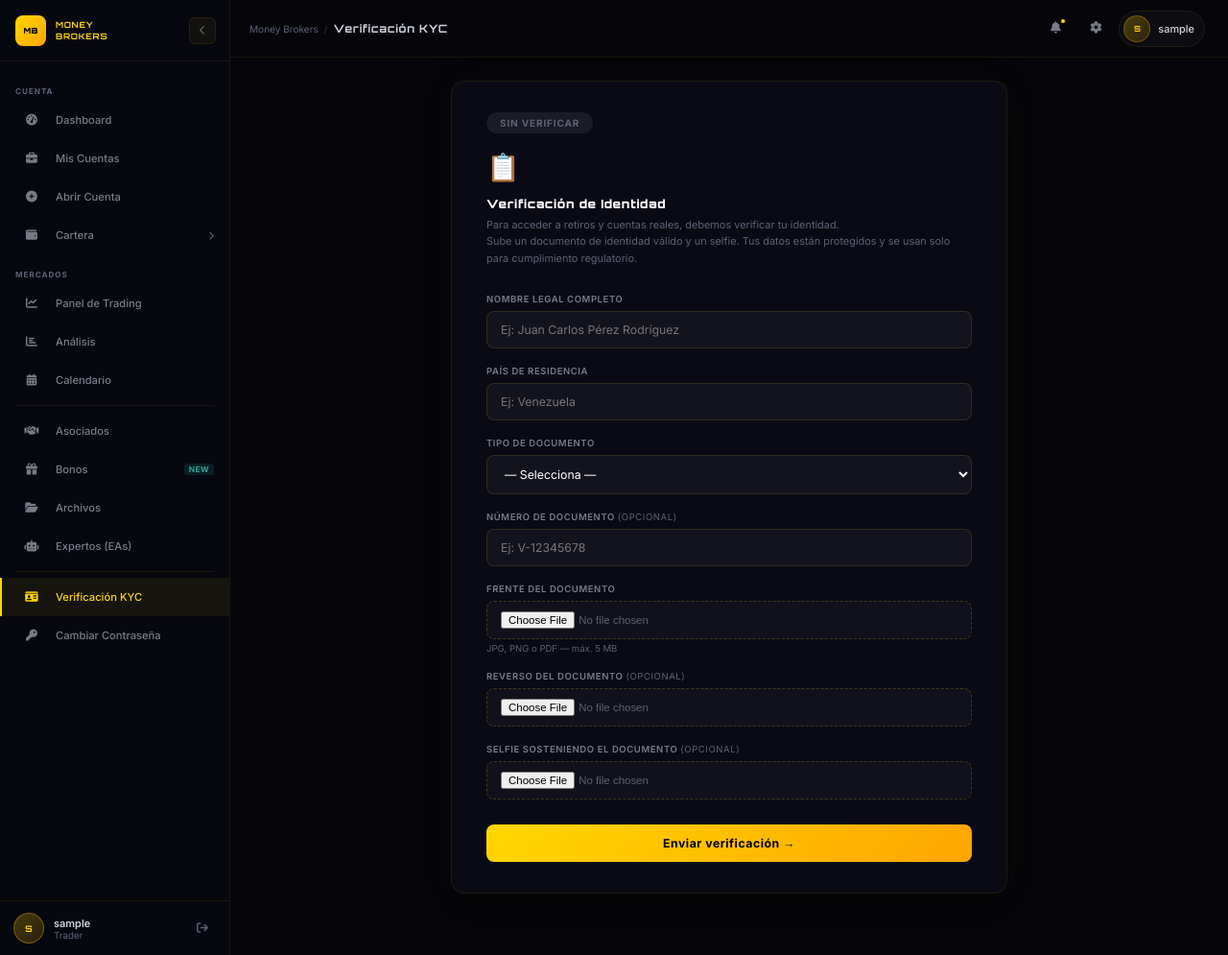
After one commit to Naffer27/trx_simulator, a Django app: page /kyc/ in a window 1280 px wide. The commit adds this page. Shown: the whole page at 96% size. Run offline with Django 4.2, Linux system fonts and the light colour scheme; the visitor is signed in with stand-in values (Sample User, id 1); data comes from the database, SQL or seed files in the repository; parts of the project's set-up code (start-up, migrations or seed data) failed here and were passed over.

Commit message:
feat: add kyc submission page

```diff
--- a/simulator/forms.py
+++ b/simulator/forms.py
@@ -4,7 +4,7 @@ from django import forms
 from django.contrib.auth.models import User
 from django.conf import settings
 from django.contrib.auth.password_validation import validate_password
-from .models import TradingAccount, Deposit, MARGIN_ENGINE_TYPES
+from .models import TradingAccount, Deposit, MARGIN_ENGINE_TYPES, KYCProfile
 
 
 class LoginForm(forms.Form):
@@ -210,3 +210,27 @@ class WithdrawAccountForm(forms.Form):
             "class": "form-input", "step": "1", "min": "1", "placeholder": "100.00",
         }),
     )
+
+
+class KYCProfileForm(forms.ModelForm):
+    class Meta:
+        model  = KYCProfile
+        fields = [
+            "legal_name",
+            "country",
+            "document_type",
+            "document_number",
+            "document_front",
+            "document_back",
+            "selfie",
+        ]
+
+    def __init__(self, *args, **kwargs):
+        super().__init__(*args, **kwargs)
+        self.fields["legal_name"].required     = True
+        self.fields["country"].required        = True
+        self.fields["document_type"].required  = True
+        self.fields["document_front"].required = True
+        self.fields["document_number"].required = False
+        self.fields["document_back"].required   = False
+        self.fields["selfie"].required          = False
--- a/simulator/templates/simulator/base_app.html
+++ b/simulator/templates/simulator/base_app.html
@@ -516,6 +516,13 @@
 
       <div class="sb-divider"></div>
 
+      <!-- Verificación KYC -->
+      <a href="{% url 'simulator:kyc' %}"
+         class="sb-link {% if active_section == 'kyc' %}active{% endif %}">
+        <span class="sb-icon"><i class="fa-solid fa-id-card"></i></span>
+        <span class="sb-text">Verificación KYC</span>
+      </a>
+
       <!-- Cambiar Contraseña -->
       <a href="{% url 'simulator:password_change' %}"
          class="sb-link {% if active_section == 'password_change' %}active{% endif %}">
--- /dev/null
+++ b/simulator/templates/simulator/kyc.html
@@ -0,0 +1,247 @@
+{% extends "simulator/base_app.html" %}
+{% block title %}Verificación KYC — Money Brokers{% endblock %}
+{% block page_title %}Verificación KYC{% endblock %}
+
+{% block extra_styles %}
+.kyc-wrap { max-width: 580px; margin: 0 auto; }
+.kyc-card {
+  background: var(--bg-card-2);
+  border: 1px solid var(--border);
+  border-radius: 14px;
+  padding: 32px 36px;
+  box-shadow: 0 0 40px rgba(255,215,0,.04), 0 16px 40px rgba(0,0,0,.5);
+  margin-bottom: 24px;
+}
+.kyc-status-badge {
+  display: inline-block;
+  padding: 5px 14px;
+  border-radius: 20px;
+  font-size: .72rem;
+  font-weight: 700;
+  letter-spacing: .08em;
+  text-transform: uppercase;
+  margin-bottom: 18px;
+}
+.badge-not_started { background: rgba(255,255,255,.07); color: var(--muted); }
+.badge-pending     { background: rgba(255,165,0,.15);   color: #FFA500; border: 1px solid rgba(255,165,0,.3); }
+.badge-approved    { background: rgba(39,174,96,.15);   color: #27ae60; border: 1px solid rgba(39,174,96,.3); }
+.badge-rejected    { background: rgba(239,83,80,.15);   color: #ef5350; border: 1px solid rgba(239,83,80,.3); }
+.kyc-title {
+  font-family: 'Orbitron', sans-serif;
+  font-size: .88rem; font-weight: 900;
+  letter-spacing: .06em; color: #fff;
+  margin-bottom: 6px;
+}
+.kyc-sub  { font-size: .78rem; color: var(--muted); line-height: 1.6; margin-bottom: 28px; }
+.kyc-reason {
+  background: rgba(239,83,80,.08);
+  border: 1px solid rgba(239,83,80,.2);
+  border-radius: 8px;
+  color: #ef5350;
+  font-size: .78rem;
+  padding: 12px 16px;
+  margin-bottom: 24px;
+  line-height: 1.5;
+}
+.field { margin-bottom: 18px; }
+.field label {
+  display: block;
+  font-size: .68rem; font-weight: 600;
+  letter-spacing: .06em; text-transform: uppercase;
+  color: var(--muted-2); margin-bottom: 7px;
+}
+.field-hint { font-size: .68rem; color: var(--muted); margin-top: 4px; }
+.field input[type="text"],
+.field select {
+  width: 100%;
+  background: rgba(255,255,255,.04);
+  border: 1px solid rgba(255,215,0,.12);
+  border-radius: 8px;
+  padding: 11px 14px;
+  color: #fff;
+  font-family: 'Inter', sans-serif;
+  font-size: .88rem;
+  transition: border-color .18s, box-shadow .18s;
+}
+.field input[type="text"]:focus,
+.field select:focus {
+  outline: none;
+  border-color: var(--gold);
+  box-shadow: 0 0 0 3px rgba(255,215,0,.08);
+}
+.field select option { background: #0d0d1a; color: #fff; }
+.field input[type="file"] {
+  width: 100%;
+  background: rgba(255,255,255,.03);
+  border: 1px dashed rgba(255,215,0,.2);
+  border-radius: 8px;
+  padding: 10px 14px;
+  color: var(--muted);
+  font-size: .82rem;
+  cursor: pointer;
+}
+.field-error { font-size: .73rem; color: #ef5350; margin-top: 5px; }
+.form-alert {
+  background: rgba(239,83,80,.10);
+  border: 1px solid rgba(239,83,80,.25);
+  border-radius: 8px;
+  color: #ef5350;
+  font-size: .78rem;
+  padding: 10px 14px;
+  margin-bottom: 20px;
+}
+.btn-kyc {
+  width: 100%; margin-top: 8px;
+  padding: 12px;
+  background: linear-gradient(135deg, #FFD700, #FFA500);
+  color: #000;
+  font-family: 'Inter', sans-serif;
+  font-size: .88rem; font-weight: 700;
+  letter-spacing: .04em;
+  border: none; border-radius: 8px;
+  cursor: pointer;
+  transition: opacity .18s, transform .15s, box-shadow .18s;
+}
+.btn-kyc:hover {
+  opacity: .9; transform: translateY(-1px);
+  box-shadow: 0 6px 20px rgba(255,215,0,.22);
+}
+.btn-kyc:active { transform: translateY(0); }
+.kyc-info-icon { font-size: 2rem; margin-bottom: 14px; }
+{% endblock %}
+
+{% block content %}
+<div class="kyc-wrap">
+
+  {# ── Status badge ── #}
+  <div class="kyc-card">
+    <span class="kyc-status-badge badge-{{ kyc.status }}">
+      {% if kyc.status == "not_started" %}Sin verificar
+      {% elif kyc.status == "pending" %}En revisión
+      {% elif kyc.status == "approved" %}Verificado
+      {% elif kyc.status == "rejected" %}Rechazado
+      {% endif %}
+    </span>
+
+    {# ── APPROVED ── #}
+    {% if kyc.status == "approved" %}
+      <div class="kyc-info-icon" style="color:var(--bull);">✔</div>
+      <h1 class="kyc-title">Identidad Verificada</h1>
+      <p class="kyc-sub">
+        Tu identidad ha sido verificada exitosamente.<br>
+        Puedes realizar retiros y abrir cuentas reales sin restricciones.
+      </p>
+
+    {# ── PENDING ── #}
+    {% elif kyc.status == "pending" %}
+      <div class="kyc-info-icon" style="color:#FFA500;">&#9203;</div>
+      <h1 class="kyc-title">Verificación en Proceso</h1>
+      <p class="kyc-sub">
+        Hemos recibido tus documentos y están siendo revisados por nuestro equipo.<br>
+        El proceso normalmente tarda <strong>1–2 días hábiles</strong>.<br>
+        Te notificaremos por email cuando esté listo.
+      </p>
+
+    {# ── NOT STARTED / REJECTED — show form ── #}
+    {% else %}
+      {% if kyc.status == "rejected" %}
+        <div class="kyc-info-icon" style="color:#ef5350;">&#x26A0;</div>
+        <h1 class="kyc-title">Verificación Rechazada</h1>
+        {% if kyc.rejection_reason %}
+          <div class="kyc-reason">
+            <strong>Motivo:</strong> {{ kyc.rejection_reason }}
+          </div>
+        {% endif %}
+        <p class="kyc-sub">Por favor corrige los problemas indicados y envía tus documentos nuevamente.</p>
+      {% else %}
+        <div class="kyc-info-icon" style="color:var(--gold);">&#x1F4CB;</div>
+        <h1 class="kyc-title">Verificación de Identidad</h1>
+        <p class="kyc-sub">
+          Para acceder a retiros y cuentas reales, debemos verificar tu identidad.<br>
+          Sube un documento de identidad válido y un selfie.
+          Tus datos están protegidos y se usan solo para cumplimiento regulatorio.
+        </p>
+      {% endif %}
+
+      {# ── Form ── #}
+      {% if form.errors %}
+        <div class="form-alert">Por favor corrige los errores indicados abajo.</div>
+      {% endif %}
+
+      <form method="post" enctype="multipart/form-data" novalidate>
+        {% csrf_token %}
+
+        <div class="field">
+          <label for="{{ form.legal_name.id_for_label }}">Nombre legal completo</label>
+          <input type="text"
+                 id="{{ form.legal_name.id_for_label }}"
+                 name="legal_name"
+                 value="{{ form.legal_name.value|default:'' }}"
+                 placeholder="Ej: Juan Carlos Pérez Rodríguez"
+                 required>
+          {% for err in form.legal_name.errors %}<p class="field-error">{{ err }}</p>{% endfor %}
+        </div>
+
+        <div class="field">
+          <label for="{{ form.country.id_for_label }}">País de residencia</label>
+          <input type="text"
+                 id="{{ form.country.id_for_label }}"
+                 name="country"
+                 value="{{ form.country.value|default:'' }}"
+                 placeholder="Ej: Venezuela"
+                 required>
+          {% for err in form.country.errors %}<p class="field-error">{{ err }}</p>{% endfor %}
+        </div>
+
+        <div class="field">
+          <label for="{{ form.document_type.id_for_label }}">Tipo de documento</label>
+          <select id="{{ form.document_type.id_for_label }}" name="document_type" required>
+            <option value="">— Selecciona —</option>
+            {% for val, label in form.document_type.field.choices %}
+              {% if val %}
+                <option value="{{ val }}" {% if form.document_type.value == val %}selected{% endif %}>{{ label }}</option>
+              {% endif %}
+            {% endfor %}
+          </select>
+          {% for err in form.document_type.errors %}<p class="field-error">{{ err }}</p>{% endfor %}
+        </div>
+
+        <div class="field">
+          <label for="{{ form.document_number.id_for_label }}">Número de documento <span style="color:var(--muted);font-weight:400;">(opcional)</span></label>
+          <input type="text"
+                 id="{{ form.document_number.id_for_label }}"
+                 name="document_number"
+                 value="{{ form.document_number.value|default:'' }}"
+                 placeholder="Ej: V-12345678">
+          {% for err in form.document_number.errors %}<p class="field-error">{{ err }}</p>{% endfor %}
+        </div>
+
+        <div class="field">
+          <label for="{{ form.document_front.id_for_label }}">Frente del documento</label>
+          <input type="file" id="{{ form.document_front.id_for_label }}"
+                 name="document_front" accept="image/*,.pdf" required>
+          <p class="field-hint">JPG, PNG o PDF — máx. 5 MB</p>
+          {% for err in form.document_front.errors %}<p class="field-error">{{ err }}</p>{% endfor %}
+        </div>
+
+        <div class="field">
+          <label for="{{ form.document_back.id_for_label }}">Reverso del documento <span style="color:var(--muted);font-weight:400;">(opcional)</span></label>
+          <input type="file" id="{{ form.document_back.id_for_label }}"
+                 name="document_back" accept="image/*,.pdf">
+          {% for err in form.document_back.errors %}<p class="field-error">{{ err }}</p>{% endfor %}
+        </div>
+
+        <div class="field">
+          <label for="{{ form.selfie.id_for_label }}">Selfie sosteniendo el documento <span style="color:var(--muted);font-weight:400;">(opcional)</span></label>
+          <input type="file" id="{{ form.selfie.id_for_label }}"
+                 name="selfie" accept="image/*">
+          {% for err in form.selfie.errors %}<p class="field-error">{{ err }}</p>{% endfor %}
+        </div>
+
+        <button type="submit" class="btn-kyc">Enviar verificación &rarr;</button>
+      </form>
+    {% endif %}
+  </div>
+
+</div>
+{% endblock %}
--- a/simulator/urls.py
+++ b/simulator/urls.py
@@ -60,6 +60,8 @@ from .views import (
     challenge_status_view,
     # Account catalog
     account_open_view,
+    # KYC
+    kyc_view,
 )
 
 app_name = 'simulator'
@@ -139,6 +141,7 @@ urlpatterns = [
     path("bonuses/",              bonuses_view,        name="bonuses"),
     path("documents/",            documents_view,      name="documents"),
     path("experts/",              experts_view,        name="experts"),
+    path("kyc/",                  kyc_view,            name="kyc"),
 
     # ── Challenge Purchase ────────────────────────────────────────────────────
     path("challenges/",                       challenge_catalog_view,  name="challenge_catalog"),
--- a/simulator/views.py
+++ b/simulator/views.py
@@ -21,6 +21,7 @@ from .models import (
     TradingViolation, TraderScore, AccountEquitySnapshot,
     ChallengeEnrollment, ChallengeProduct, AccountProduct, Wallet,
     EmailVerification, TermsAcceptance, TERMS_VERSION, RISK_DISCLOSURE_VERSION,
+    KYCProfile,
 )
 from .challenge_engine import (
     evaluate_phase as _ce_evaluate_phase,
@@ -29,7 +30,7 @@ from .challenge_engine import (
     FAILED as _CE_FAILED,
     activate_challenge_enrollment as _ce_activate,
 )
-from .forms import LoginForm, RegisterForm, DepositForm, WithdrawForm, CreateAccountForm, FundAccountForm, WithdrawAccountForm
+from .forms import LoginForm, RegisterForm, DepositForm, WithdrawForm, CreateAccountForm, FundAccountForm, WithdrawAccountForm, KYCProfileForm
 from .wallet_ledger import credit_wallet, debit_wallet, transfer_to_account, transfer_to_wallet, get_or_create_wallet, InsufficientFunds
 from .currencies import to_np_code, CURRENCY_MAP
 from .observability import security_log, get_client_ip
@@ -2794,6 +2795,40 @@ def experts_view(request):
     })
 
 
+# ─────────────────────────────────────────────────────────────────────────────
+# KYC — Know Your Customer verification
+# ─────────────────────────────────────────────────────────────────────────────
+
+@login_required
+def kyc_view(request):
+    kyc, _ = KYCProfile.objects.get_or_create(user=request.user)
+
+    editable = kyc.status in (KYCProfile.STATUS_NOT_STARTED, KYCProfile.STATUS_REJECTED)
+    form     = None
+
+    if editable:
+        if request.method == "POST":
+            form = KYCProfileForm(request.POST, request.FILES, instance=kyc)
+            if form.is_valid():
+                kyc            = form.save(commit=False)
+                kyc.status     = KYCProfile.STATUS_PENDING
+                kyc.submitted_at = timezone.now()
+                kyc.reviewed_at  = None
+                kyc.reviewed_by  = None
+                kyc.rejection_reason = ""
+                kyc.save()
+                return redirect("simulator:kyc")
+        else:
+            form = KYCProfileForm(instance=kyc)
+
+    return render(request, "simulator/kyc.html", {
+        "kyc":            kyc,
+        "form":           form,
+        "editable":       editable,
+        "active_section": "kyc",
+    })
+
+
 # ===================================================
 # INTERNAL CHALLENGE STATUS API  (Phase 5G)
 # ===================================================
```
Also changed, not shown: simulator/tests/test_kyc_ui.py (added, +202 -0 lines).
